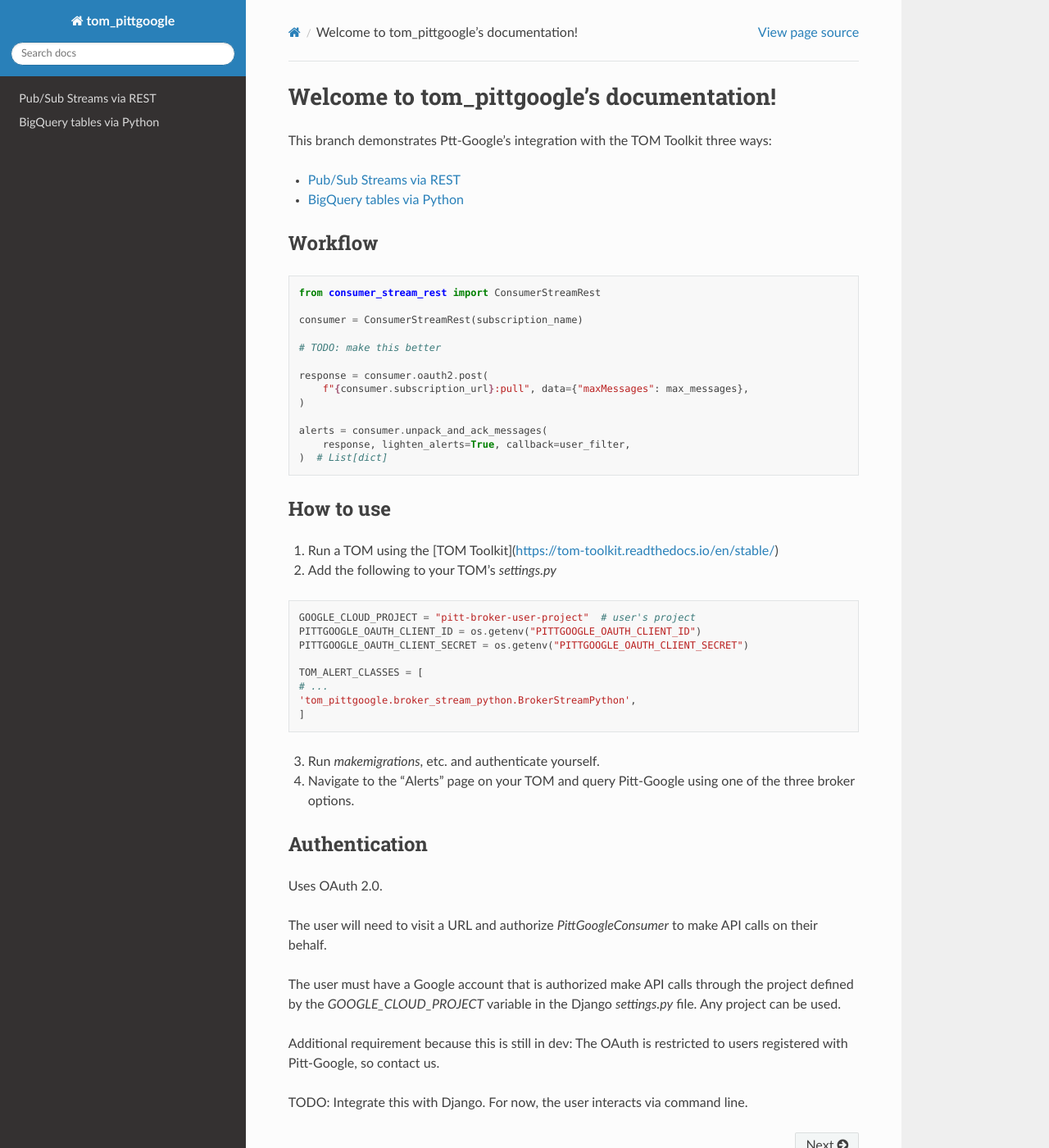
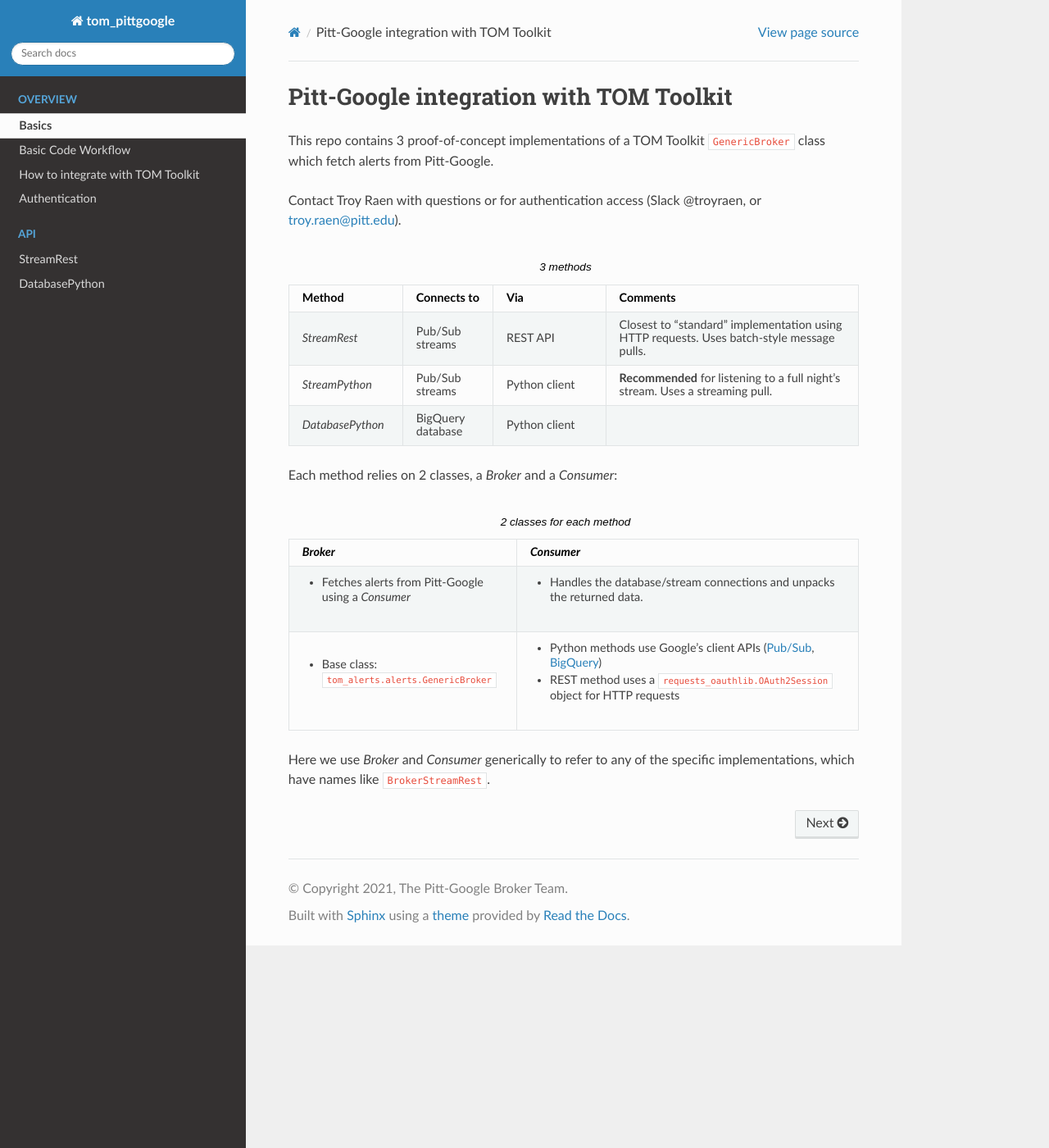
Before and after one commit to mwvgroup/tom_pittgoogle, a Sphinx documentation site: the page built from docs/source/index.rst, in a window 1280 px wide and 1400 px high. Shown: the whole window at 82% size. Built offline with Sphinx 7.4.7 and the Read the Docs theme 2.0.0, drawn with Linux system fonts in a browser that asks for light colours.

```diff
--- a/docs/source/index.rst
+++ b/docs/source/index.rst
@@ -3,76 +3,79 @@
    You can adapt this file completely to your liking, but it should at least
    contain the root `toctree` directive.
 
-Welcome to tom_pittgoogle's documentation!
-==========================================
+Pitt-Google integration with TOM Toolkit
+=====================================================
 
-This branch demonstrates Ptt-Google's integration with the TOM Toolkit three ways:
+This repo contains 3 proof-of-concept implementations of a TOM Toolkit ``GenericBroker``
+class which fetch alerts from Pitt-Google.
+
+Contact Troy Raen with questions or for authentication access
+(Slack @troyraen, or troy.raen@pitt.edu).
+
+.. list-table:: 3 methods
+    :class: tight-table
+    :widths: 20 15 20 45
+    :header-rows: 1
+
+    * - Method
+      - Connects to
+      - Via
+      - Comments
+
+    * - `StreamRest`
+      - Pub/Sub streams
+      - REST API
+      - Closest to "standard" implementation using HTTP requests.
+        Uses batch-style message pulls.
+
+    * - `StreamPython`
+      - Pub/Sub streams
+      - Python client
+      - **Recommended** for listening to a full night's stream. Uses a streaming pull.
+
+    * - `DatabasePython`
+      - BigQuery database
+      - Python client
+      -
+
+Each method relies on 2 classes, a `Broker` and a `Consumer`:
+
+.. list-table:: 2 classes for each method
+    :class: tight-table
+    :widths: 40 60
+    :header-rows: 1
+
+    * - `Broker`
+      - `Consumer`
+
+    * - - Fetches alerts from Pitt-Google using a `Consumer`
+      - - Handles the database/stream connections and unpacks the returned data.
+
+    * - - Base class: ``tom_alerts.alerts.GenericBroker``
+      - - Python methods use Google's client APIs
+          (`Pub/Sub <https://googleapis.dev/python/pubsub/latest/index.html>`__,
+          `BigQuery <https://googleapis.dev/python/bigquery/latest/index.html>`__)
+        - REST method uses a ``requests_oauthlib.OAuth2Session`` object for HTTP
+          requests
+
+Here we use `Broker` and `Consumer` generically to refer to any of the specific
+implementations, which have names like ``BrokerStreamRest``.
+
 
 .. toctree::
+   :hidden:
    :maxdepth: 1
+   :caption: Overview
+
+   Basics<self>
+   workflow
+   integrate_tom
+   auth
+
+.. toctree::
+   :hidden:
+   :maxdepth: 1
+   :caption: API
 
    stream_rest
    database_python
-
-
-Workflow
----------------
-
-.. code:: python
-
-    from consumer_stream_rest import ConsumerStreamRest
-
-    consumer = ConsumerStreamRest(subscription_name)
-
-    # TODO: make this better
-
-    response = consumer.oauth2.post(
-        f"{consumer.subscription_url}:pull", data={"maxMessages": max_messages},
-    )
-
-    alerts = consumer.unpack_and_ack_messages(
-        response, lighten_alerts=True, callback=user_filter,
-    )  # List[dict]
-
-
-How to use
-----------------
-
-1.  Run a TOM using the
-    [TOM Toolkit](https://tom-toolkit.readthedocs.io/en/stable/)
-
-2.  Add the following to your TOM's `settings.py`
-
-.. code:: python
-
-    GOOGLE_CLOUD_PROJECT = "pitt-broker-user-project"  # user's project
-    PITTGOOGLE_OAUTH_CLIENT_ID = os.getenv("PITTGOOGLE_OAUTH_CLIENT_ID")
-    PITTGOOGLE_OAUTH_CLIENT_SECRET = os.getenv("PITTGOOGLE_OAUTH_CLIENT_SECRET")
-
-    TOM_ALERT_CLASSES = [
-    # ...
-    'tom_pittgoogle.broker_stream_python.BrokerStreamPython',
-    ]
-
-
-3.  Run `makemigrations`, etc. and authenticate yourself.
-
-4.  Navigate to the "Alerts" page on your TOM and query Pitt-Google
-    using one of the three broker options.
-
-Authentication
-----------------
-
-Uses OAuth 2.0.
-
-The user will need to visit a URL and authorize `PittGoogleConsumer` to make
-API calls on their behalf.
-
-The user must have a Google account that is authorized make API calls
-through the project defined by the `GOOGLE_CLOUD_PROJECT` variable in the
-Django `settings.py` file. Any project can be used.
-
-Additional requirement because this is still in dev: The OAuth is restricted
-to users registered with Pitt-Google, so contact us.
-
-TODO: Integrate this with Django. For now, the user interacts via command line.
```
Also changed, not shown: docs/source/auth.rst (added, +47 -0 lines), docs/source/database_python.rst (+9 -5 lines), docs/source/integrate_tom.rst (added, +38 -0 lines), docs/source/stream_rest.rst (+8 -4 lines), docs/source/workflow.rst (added, +18 -0 lines), 4 other files.
